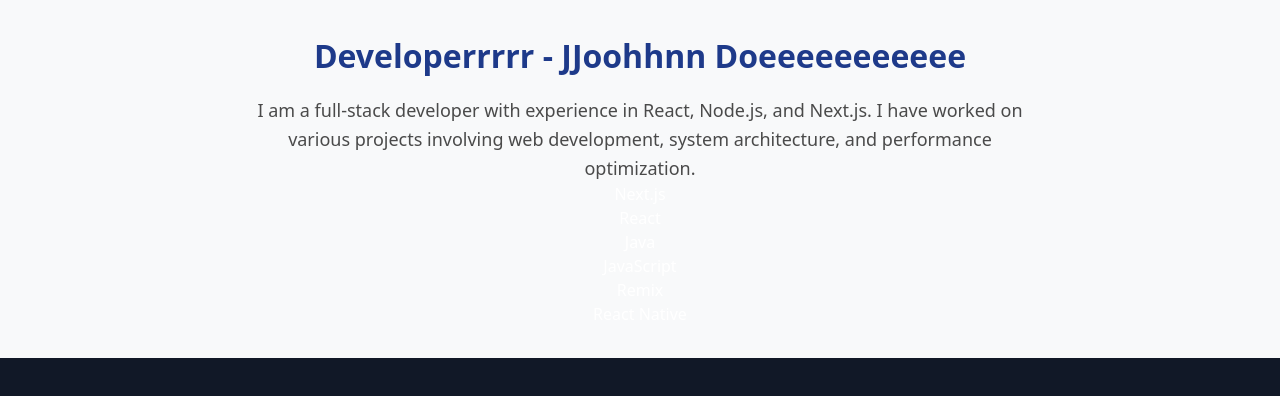
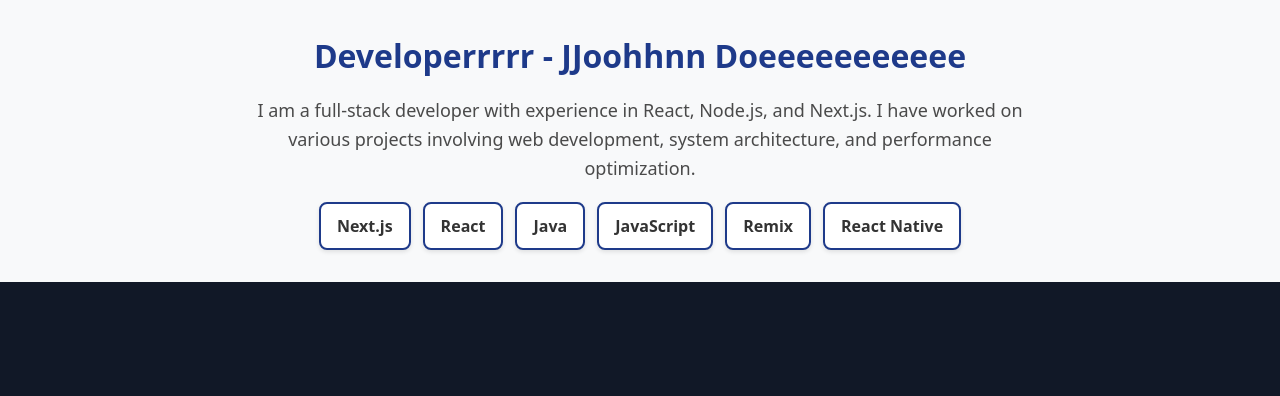
Before and after one commit to tediyo/New-QA-Pro-Web, a Next.js app: page /developer in a window 1280 px wide. Shown: the top 396 px of the page. Built offline with nearby package versions, Linux system fonts and the light colour scheme.

Commit message:
Styling for DEv Enhancement for skills

```diff
--- a/src/app/developer/styles.css
+++ b/src/app/developer/styles.css
@@ -21,3 +21,31 @@
     margin: 0 auto;
     line-height: 1.6;
   }
+
+  /* Skills Container */
+  .skills-container {
+    display: flex;
+    flex-wrap: wrap;
+    justify-content: center;
+    gap: 12px;
+    margin-top: 20px;
+  }
+
+  /* Skill Cards */
+  .skill-card {
+    background: #fff;
+    color: #333;
+    padding: 10px 16px;
+    border-radius: 8px;
+    box-shadow: 0px 2px 4px rgba(0, 0, 0, 0.1);
+    font-size: 16px;
+    font-weight: bold;
+    border: 2px solid #1e3a8a; /* Blue border */
+    transition: transform 0.2s ease-in-out;
+  }
+
+  .skill-card:hover {
+    transform: scale(1.1);
+    background-color: #1e3a8a;
+    color: white;
+  }
```
